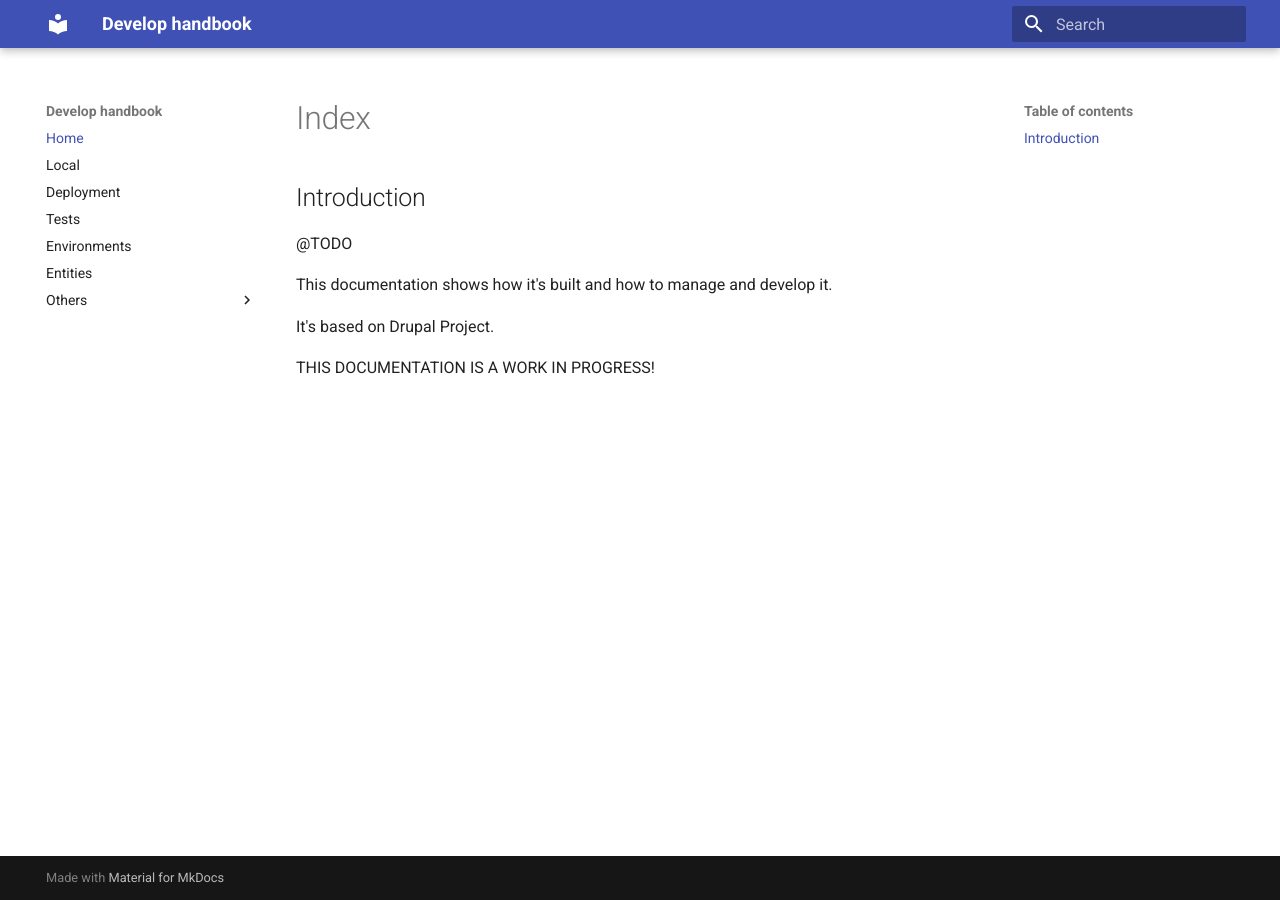
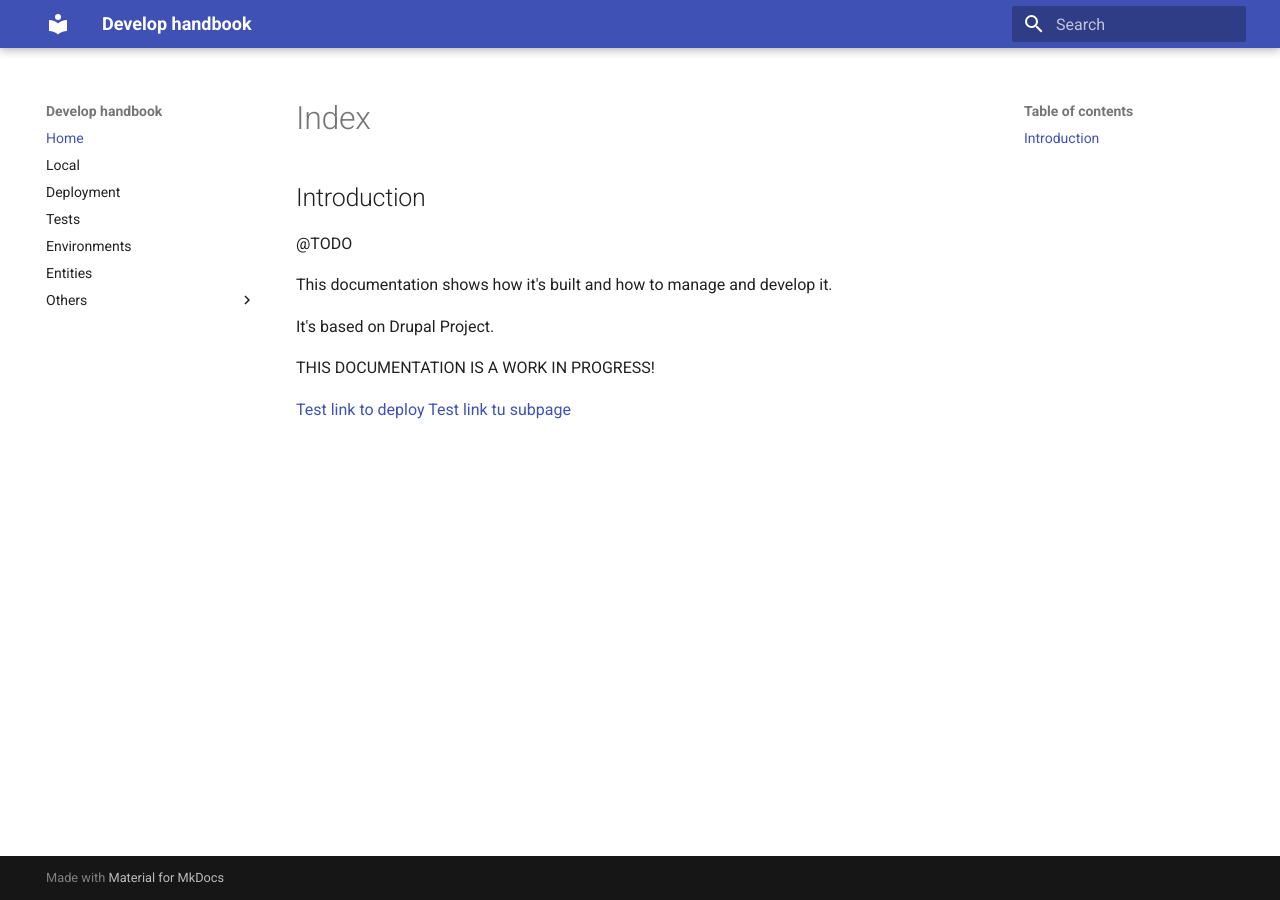
Before and after one commit to Metadrop/drupal-boilerplate, an MkDocs documentation site: the page built from docs/docs/index.md, in a window 1280 px wide. Built offline with MkDocs 1.6.1 and Material for MkDocs 9.7.7, drawn with Linux system fonts in a browser that asks for light colours.

Commit message:
Testing internal links using mkdocs and github markdown renderer

```diff
--- a/docs/docs/index.md
+++ b/docs/docs/index.md
@@ -8,3 +8,7 @@ This documentation shows how it's built and how to manage and develop it.
 It's based on Drupal Project.
 
 THIS DOCUMENTATION IS A WORK IN PROGRESS!
+
+
+[Test link to deploy](deploy.md)
+[Test link tu subpage](others/mkdocs.md)
```
Also changed, not shown: readme.md.
